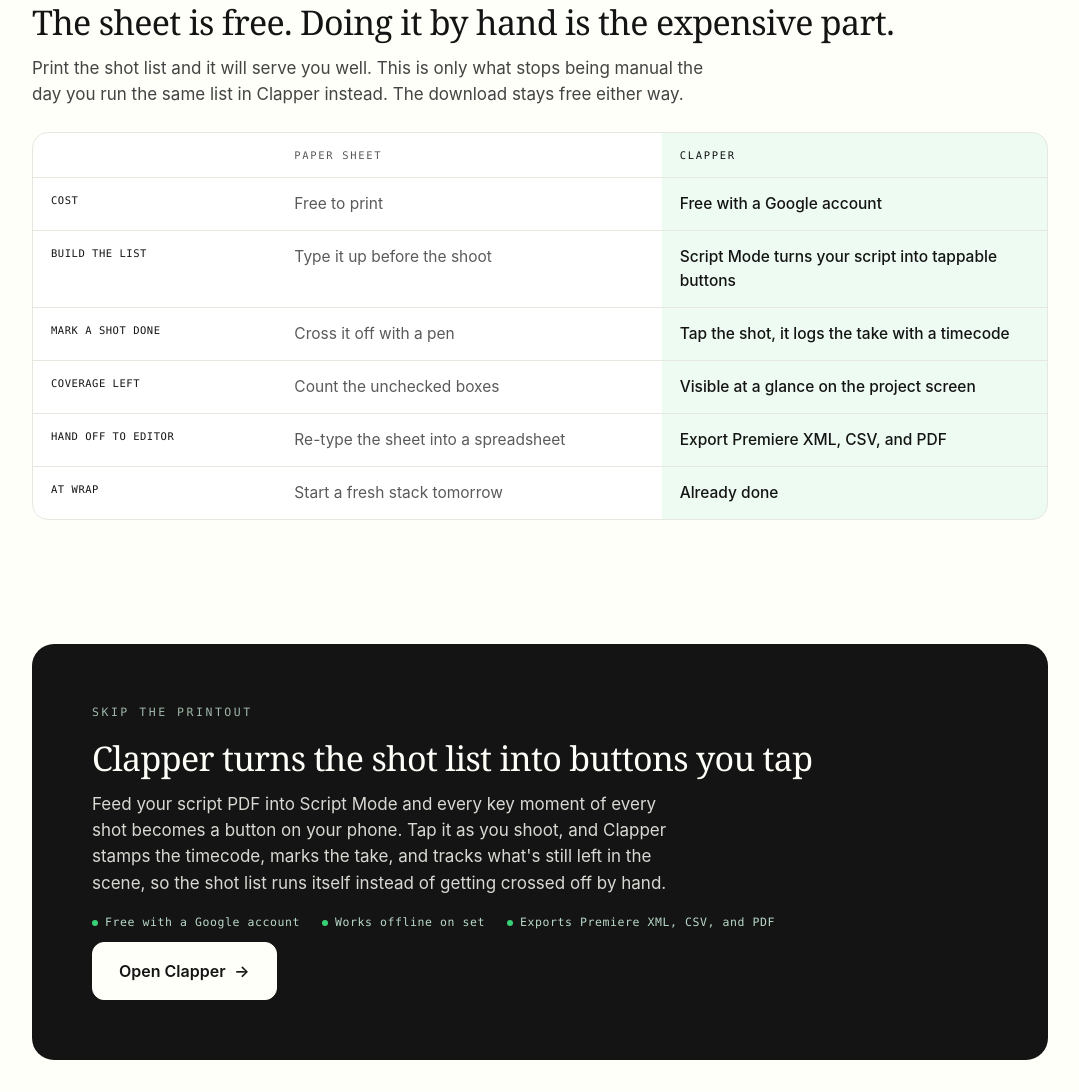
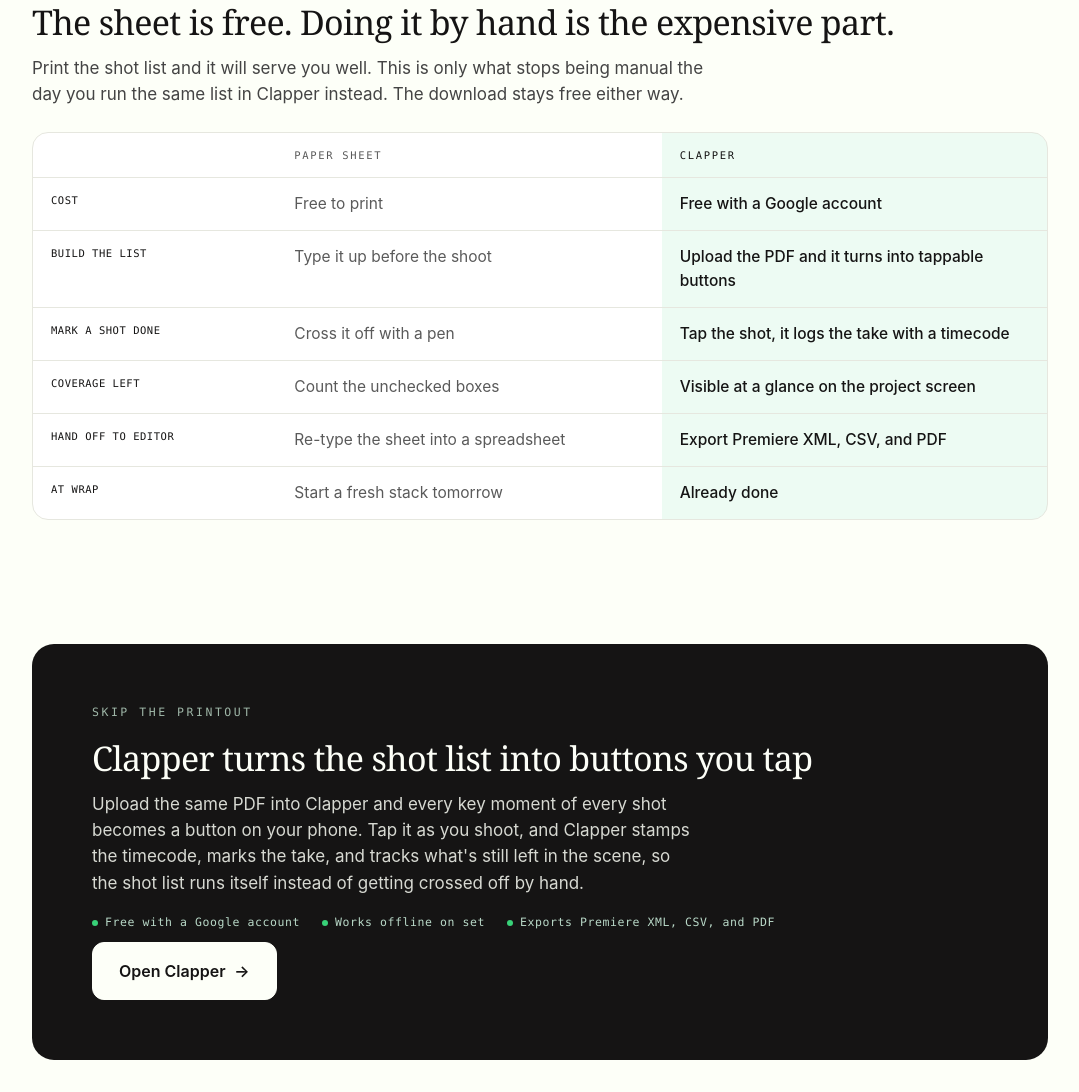
Before and after one commit to kirtan-00/clapper, a Python web app: template landing/templates/shot-list-template/index.html in a window 1280 px wide. Shown: the part 2678-3770 px from the top of the page, without its empty margins (100-1179 px from the left). Run offline with Jinja, Linux system fonts and the light colour scheme; the template is opened without the code that fills it, so the values that code supplies are empty; some libraries are stand-ins or nearby versions.

Commit message:
seo: fix Script Mode claim on the shot list template page
Same drift as the other pages: the feature reads a shot list, not a
script, and does the parse on-device.

```diff
--- a/landing/templates/shot-list-template/index.html
+++ b/landing/templates/shot-list-template/index.html
@@ -340,7 +340,7 @@
             </thead>
             <tbody>
               <tr><td class="feat">Cost</td><td class="paper">Free to print</td><td class="col-clap">Free with a Google account</td></tr>
-              <tr><td class="feat">Build the list</td><td class="paper">Type it up before the shoot</td><td class="col-clap">Script Mode turns your script into tappable buttons</td></tr>
+              <tr><td class="feat">Build the list</td><td class="paper">Type it up before the shoot</td><td class="col-clap">Upload the PDF and it turns into tappable buttons</td></tr>
               <tr><td class="feat">Mark a shot done</td><td class="paper">Cross it off with a pen</td><td class="col-clap">Tap the shot, it logs the take with a timecode</td></tr>
               <tr><td class="feat">Coverage left</td><td class="paper">Count the unchecked boxes</td><td class="col-clap">Visible at a glance on the project screen</td></tr>
               <tr><td class="feat">Hand off to editor</td><td class="paper">Re-type the sheet into a spreadsheet</td><td class="col-clap">Export Premiere XML, CSV, and PDF</td></tr>
@@ -356,7 +356,7 @@
         <div class="cta">
           <p class="kicker">Skip the printout</p>
           <h2 class="serif">Clapper turns the shot list into buttons you tap</h2>
-          <p>Feed your script PDF into Script Mode and every key moment of every shot becomes a button on your phone. Tap it as you shoot, and Clapper stamps the timecode, marks the take, and tracks what's still left in the scene, so the shot list runs itself instead of getting crossed off by hand.</p>
+          <p>Upload the same PDF into Clapper and every key moment of every shot becomes a button on your phone. Tap it as you shoot, and Clapper stamps the timecode, marks the take, and tracks what's still left in the scene, so the shot list runs itself instead of getting crossed off by hand.</p>
           <ul>
             <li>Free with a Google account</li>
             <li>Works offline on set</li>
```
